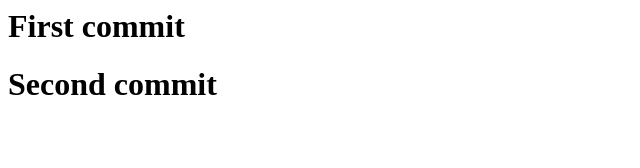
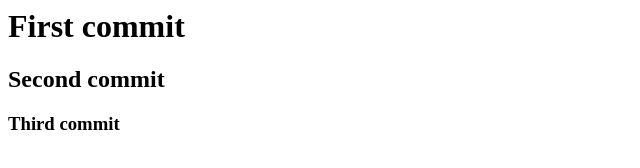
Before and after one commit to SkySword-1/Repo, a plain HTML site: page index.html in a window 1280 px wide. Shown: the whole page, without its empty margins (0-640 px from the left). Drawn offline with Linux system fonts and the light colour scheme.

Commit message:
merge: merge master with feature

```diff
--- a/index.html
+++ b/index.html
@@ -1,6 +1,7 @@
 <html>
 <body>
 <h1>First commit</h1>
-<h1>Second commit</h1>
+<h2>Second commit</h2>
+<h3>Third commit</h3>
 </body>
 </html>
```
Also changed, not shown: text2.txt.
